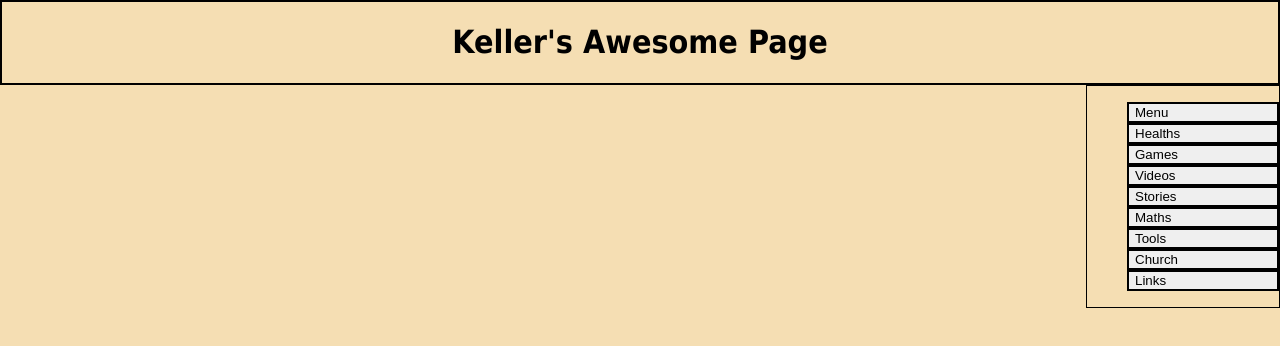
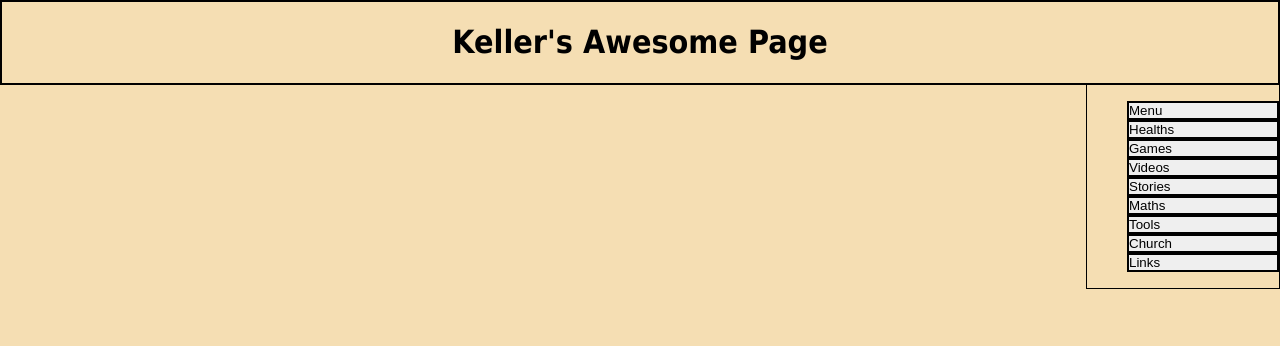
Before and after one commit to jigpuf/kellers, a React (Create React App) app: page / in a window 1280 px wide. Shown: the top 346 px of the page. Built offline with nearby package versions, Linux system fonts and the light colour scheme.

Commit message:
Update App.css

```diff
--- a/src/App.css
+++ b/src/App.css
@@ -7,12 +7,15 @@ aside {
   float:right;
   width: 15%;
   border: 1px solid black;
+  border-top: 0px;
 }
 button {
   border: 2px solid black;
   display: block;
   width: 100%;
   text-align: left;
+  margin: 0px;
+  padding: 0px;
 }
 
 ul {
```
